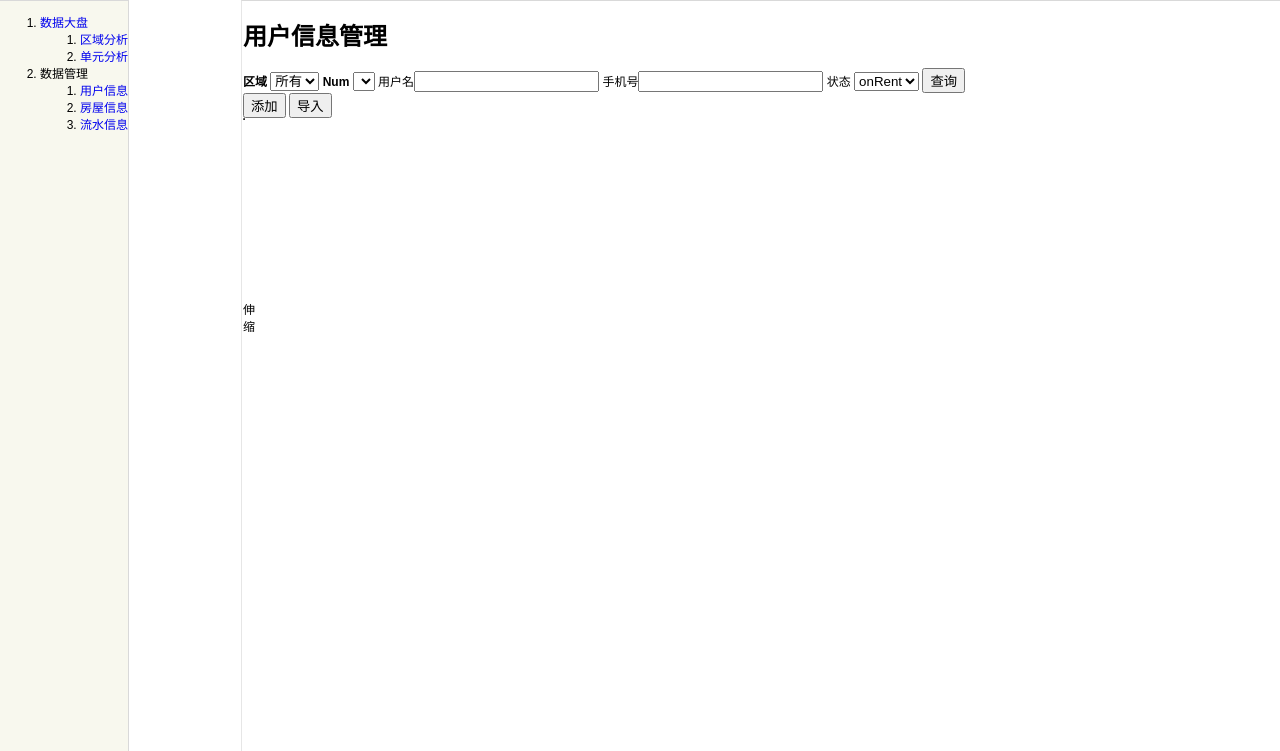
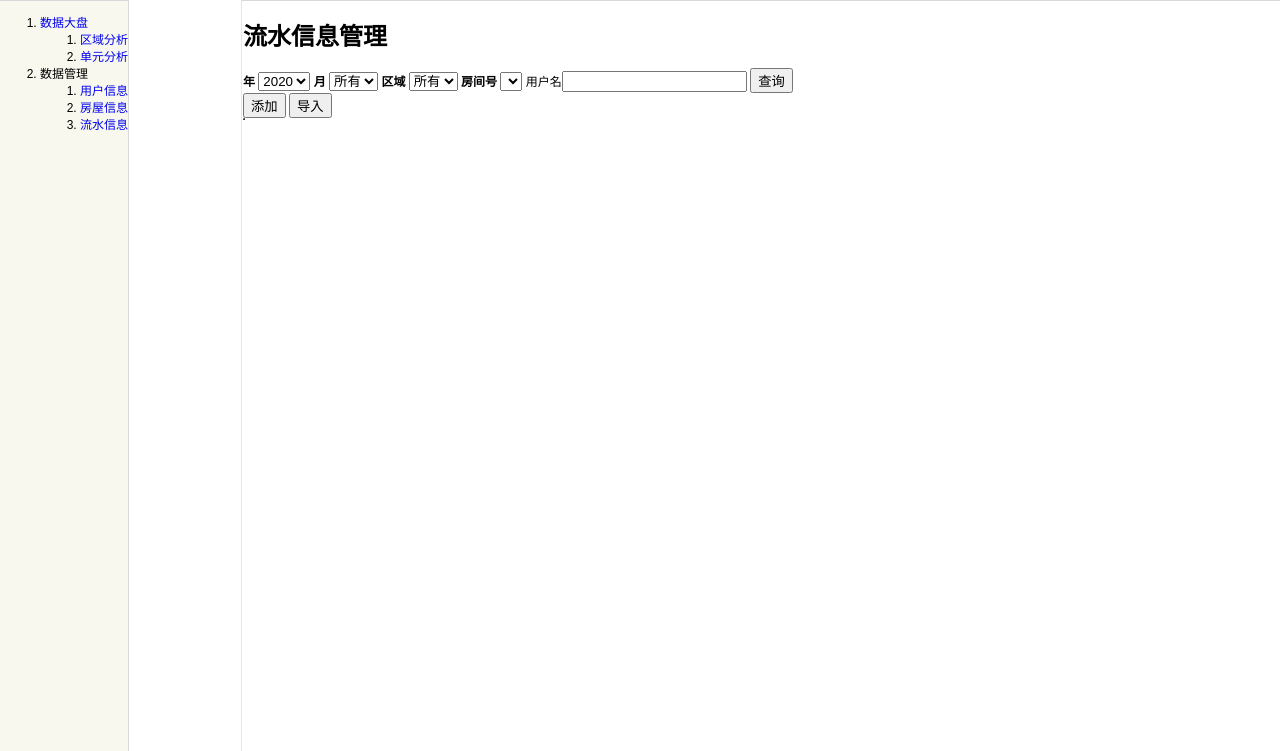
Before and after one commit to Murphy156/HotelManagement, a Flask app: page /dataManagement/monthlyManagement in a window 1280 px wide. Shown: the part 50-801 px from the top of the page. Run offline with Flask 2, Linux system fonts and the light colour scheme; lists and menus that the app fills with data are empty; parts of the project's set-up code (start-up, migrations or seed data) failed here and were passed over.

Commit message:
fix some bug

```diff
--- a/core/main/dataManagement/monthlyManagement.py
+++ b/core/main/dataManagement/monthlyManagement.py
@@ -35,10 +35,10 @@ USREINFO_HEADER = {
     'room': '房间号',
     'water': '用水量',
     'w_c': '水费',
-    'electricity': '电量',
+    'electricity': '用电量',
     'e_c': '电费',
-    'ref_rent': '参考房租',
-    'rent': '房租',
+    'ref_rent': '房租',
+    'rent': '总费用',
     'CreateTime': '登记时间'
 }
 
@@ -145,12 +145,17 @@ class MonthlyManagement(Resource):
     def getMonthlyInfo(self):
         region = request.args.get("region")
         room = request.args.get("roomNum")
+        year = request.args.get("year")
+        month = request.args.get("month")
+
         #
-        whereStr = "where 1 = 1 "
+        whereStr = f"where 1 = 1 and year = {year}"
         if (not region is None) and (region != '') and (region != '所有'):
-            whereStr += f"and building = '{region}'"
-        if (not room is None) and (room != ''):
-            whereStr += f"and room = '{room}'"
+            whereStr += f" and building = '{region}'"
+        if (not room is None) and (room != '') and (room != '所有'):
+            whereStr += f" and room = '{room}'"
+        if (not month is None) and (month != '') and (month != 'all'):
+            whereStr += f" and month = '{month}'"
 
         sql = f"select * from monthly {whereStr}"
         #
--- a/core/main/dataManagement/roomManagement.py
+++ b/core/main/dataManagement/roomManagement.py
@@ -29,12 +29,12 @@ USREINFO_HEADER = {
     'id': '序号',
     'building': '区域',
     'room': '房间',
-    'rent': '租金',
-    'remark': '参考押金',
+    'rent': '参考租金',
     'area': '面积',
     'air_condition': '空调',
     'heater': '热水器',
     'other': '其他',
+    'remark': '备注',
     'state': '房屋状态',
     'CreateTime': '登记时间'
 }
@@ -137,7 +137,7 @@ class RoomManagement(Resource):
         whereStr = "where 1 = 1 "
         if (not region is None) and (region != '') and (region != '所有'):
             whereStr += f"and building = '{region}'"
-        if (not room is None) and (room != ''):
+        if (not room is None) and (room != '') and (room != '所有'):
             whereStr += f"and room = '{room}'"
 
         sql = f"select * from room_information {whereStr}"
--- a/core/main/dataManagement/tenantManagement.py
+++ b/core/main/dataManagement/tenantManagement.py
@@ -50,9 +50,6 @@ class TenantManagement(Resource):
     def get(self, operation):
         if (operation == 'getUserInfo'):
             return self.getUserInfo()
-
-
-
 
     def post(self, operation):
         if (operation == 'addUser'):
@@ -152,7 +149,7 @@ class TenantManagement(Resource):
         whereStr = "where 1 = 1 "
         if (not region is None) and (region != '') and (region != '所有'):
             whereStr += f"and building = '{region}'"
-        if (not room is None) and (room != ''):
+        if (not room is None) and (room != '') and (room != '所有'):
             whereStr += f"and room = '{room}'"
 
         sql = f"select * from tenant {whereStr}"
--- a/core/templates/monthlyManagement.html
+++ b/core/templates/monthlyManagement.html
@@ -37,10 +37,31 @@
             </div>
 		</div>
 		<div class="rightBox">
-			<div class="slideBtn" onclick="slideBtn()">伸缩</div>
-            <h1>用户信息管理</h1>
+<!--			<div class="slideBtn" onclick="slideBtn()">伸缩</div>-->
+            <h1>流水信息管理</h1>
 
             <div id="monthlyManagement_filter">
+                    <b>年</b>
+                    <select name="year" id="monthlyIncomeYear">
+                        <option value="2020">2020</option>
+                        <option value="2019">2019</option>
+                    </select>
+                    <b>月</b>
+                    <select name="month" id="monthlyIncomeMonth">
+                        <option value="all">所有</option>
+                        <option value="1">1</option>
+                        <option value="2">2</option>
+                        <option value="3">3</option>
+                        <option value="4">4</option>
+                        <option value="5">5</option>
+                        <option value="6">6</option>
+                        <option value="7">7</option>
+                        <option value="8">8</option>
+                        <option value="9">9</option>
+                        <option value="10">10</option>
+                        <option value="11">11</option>
+                        <option value="12">12</option>
+                    </select>
                     <b>区域</b>
                     <select name="region" id="region" onchange="getRoomNum()">
                         <option selected="selected">所有</option>
@@ -49,17 +70,11 @@
                         <option value="C">C</option>
                         <option value="D">D</option>
                     </select>
-                    <b>Num</b>
+                    <b>房间号</b>
                     <select name="roomNum" id="roomNum">
                         <option></option>
                     </select>
                     用户名<input type="text" name="name">
-                    手机号<input type="text" name="phone">
-                    状态
-                    <select name="status" id="status">
-                        <option value="onRent">onRent</option>
-                        <option value="offRent">offRent</option>
-                    </select>
                     <input type="button" value="查询" onclick="getMonthlyInfo()">
                     <div>
                         <input type="button" id="addMonthly" name="addMonthly" value="添加" onclick="addMonthly()">
--- a/core/templates/static/js/framework.js
+++ b/core/templates/static/js/framework.js
@@ -51,7 +51,7 @@ getRoomNum = function() {
         if(status == 'success') {
             console.log(data)
             var roomNumList = data.data
-            var optionstring = ""
+            var optionstring = '<option selected="selected">所有</option>'
             for (var item in roomNumList) {
                 optionstring += "<option value=\""+ roomNumList[item] +"\" >"+ roomNumList[item] +"</option>";
             }
--- a/core/templates/static/js/monthlyManagement.js
+++ b/core/templates/static/js/monthlyManagement.js
@@ -2,7 +2,9 @@
 getMonthlyInfo = function() {
     var region = $('#region option:selected').val();
     var room = $('#roomNum option:selected').val();
-    var url = "/api/v1/monthly/getMonthlyInfo?region=" +region + "&roomNum=" + room;
+    var year = $('#monthlyIncomeYear option:selected').val();
+    var month = $('#monthlyIncomeMonth option:selected').val();
+    var url = "/api/v1/monthly/getMonthlyInfo?region=" +region + "&roomNum=" + room + "&year=" + year + "&month=" + month;
     console.log(url);
 
     $.get(url,function(data,status){
--- a/core/templates/unitEchart.html
+++ b/core/templates/unitEchart.html
@@ -69,8 +69,7 @@
                         <option value="C">C</option>
                         <option value="D">D</option>
                  </select>
-                 <b>Num</b>
-
+                 <b>房间号</b>
                  <select name="roomNum" id="roomNum">
                         <option></option>
                  </select>
```
Also changed, not shown: core/main/dataEchart/globalAnalysis.py (+5 -12 lines), core/templates/roomManagement.html (+8 -10 lines), core/templates/static/js/globalAnalysis.js (+15 -15 lines), core/templates/tenantManagement.html (+7 -7 lines).
